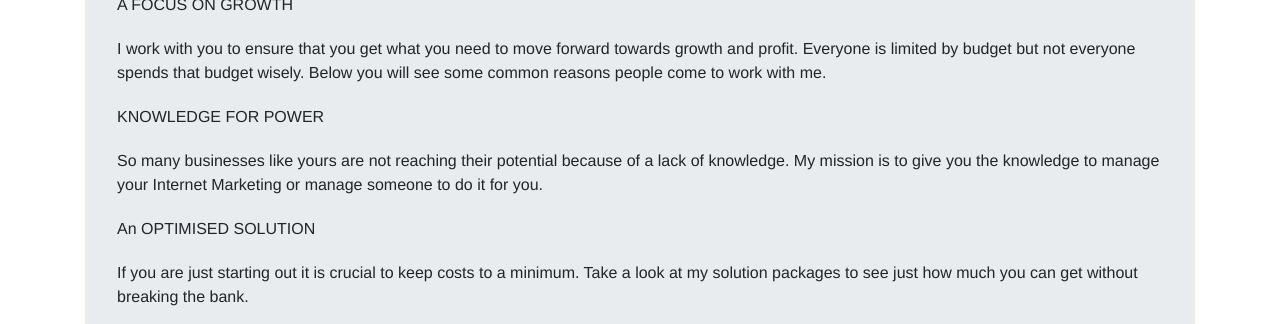
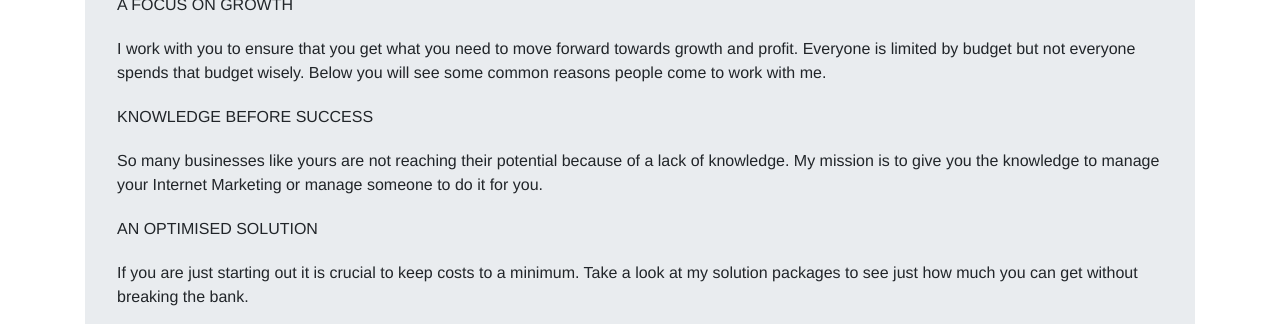
Before and after one commit to primertest-org/ADAADA, a Jekyll site: the page built from index.html, in a window 1280 px wide and 900 px high, scrolled down 1144 px. Shown: the part 152-476 px from the top of the window. Built offline with Jekyll 4.4.1, drawn with Linux system fonts in a browser that asks for light colours; some web fonts are replaced.

Commit message:
Updated '_includes/about.html' via CloudCannon

```diff
--- a/_includes/about.html
+++ b/_includes/about.html
@@ -1,7 +1,7 @@
 <section id="about">
 <div>
         <div class="container">
-            <div class="jumbotron d-inline-block editable"><h1>Optimised Websites for Internet Marketing Success</h1><h1 style="font-size:24px;">Affordable Solutions for Entrepreneurs, Marketers and Small Business Owners<br />&nbsp;</h1><p>TAKE CARE WITH YOUR BUDGET</p><p>Too many people blow their precious budget on unnecessary 'Design' only to discover, too late, that the money would have been better spent to achieve tangible results that help to grow their business.</p><p>A FOCUS ON GROWTH</p><p>I work with you to ensure that you get what you need to move forward towards growth and profit. Everyone is limited by budget but not everyone spends that budget wisely. Below you will see some common reasons people come to work with me.</p><p>KNOWLEDGE FOR POWER</p><p>So many businesses like yours are not reaching their potential because of a lack of knowledge. My mission is to give you the knowledge to manage your Internet Marketing or manage someone to do it for you.</p><p>An OPTIMISED SOLUTION</p><p>If you are just starting out it is crucial to keep costs to a minimum. Take a look at my solution packages to see just how much you can get without breaking the bank.</p><p><a class="btn btn-primary cc-active" role="button" href="#">Learn more</a></p></div>
+            <div class="jumbotron d-inline-block editable"><h1>Optimised Websites for Internet Marketing Success</h1><h1 style="font-size:24px;">Affordable Solutions for Entrepreneurs, Marketers and Small Business Owners<br />&nbsp;</h1><p>TAKE CARE WITH YOUR BUDGET</p><p>Too many people blow their precious budget on unnecessary 'Design' only to discover, too late, that the money would have been better spent to achieve tangible results that help to grow their business.</p><p>A FOCUS ON GROWTH</p><p>I work with you to ensure that you get what you need to move forward towards growth and profit. Everyone is limited by budget but not everyone spends that budget wisely. Below you will see some common reasons people come to work with me.</p><p>KNOWLEDGE BEFORE SUCCESS</p><p>So many businesses like yours are not reaching their potential because of a lack of knowledge. My mission is to give you the knowledge to manage your Internet Marketing or manage someone to do it for you.</p><p>AN OPTIMISED SOLUTION</p><p>If you are just starting out it is crucial to keep costs to a minimum. Take a look at my solution packages to see just how much you can get without breaking the bank.</p><p><a class="btn btn-primary cc-active" role="button" href="#">Learn more</a></p></div>
         </div>
 
 <div class="container">
```
